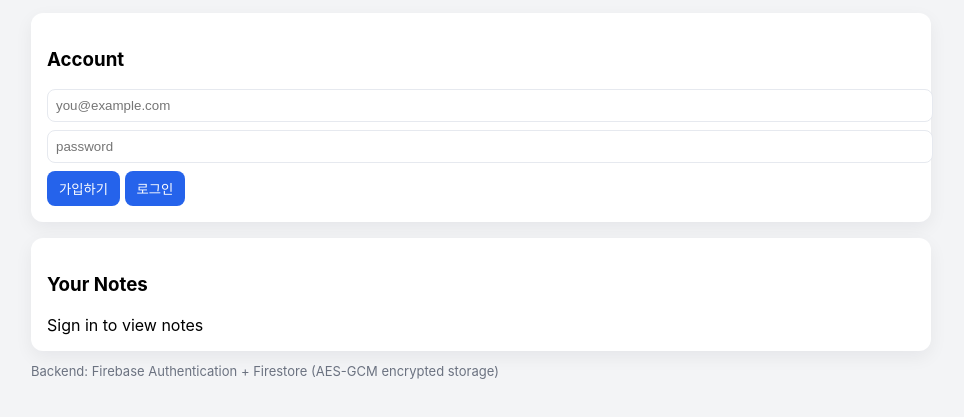
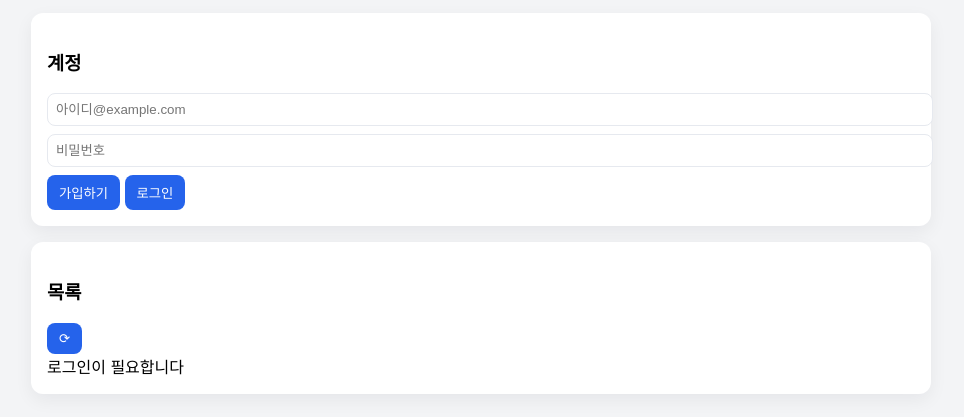
Before and after one commit to tatamoo/webpage, a plain HTML site: page index.html in a window 1280 px wide. Shown: the part 109-526 px from the top of the page, without its empty margins (159-1123 px from the left). Drawn offline with Linux system fonts and the light colour scheme; no server answers.

Commit message:
Translate HTML content to Korean

```diff
--- a/index.html
+++ b/index.html
@@ -13,12 +13,12 @@
     </header>
 
     <div class="card">
-      <h3>Account</h3>
+      <h3>계정</h3>
 
       <!-- 로그인 폼 -->
       <div id="authPane">
-        <input id="email" type="email" placeholder="you@example.com" />
-        <input id="password" type="password" placeholder="password" style="margin-top:8px" />
+        <input id="email" type="email" placeholder="아이디@example.com" />
+        <input id="password" type="password" placeholder="비밀번호" style="margin-top:8px" />
         <div style="margin-top:8px">
           <button id="signupBtn">가입하기</button>
           <button id="signinBtn">로그인</button>
@@ -33,21 +33,25 @@
     </div>
 
     <div class="card" id="editor" style="display:none">
-      <h3>Create Note</h3>
-      <input id="title" placeholder="Title" />
-      <textarea id="content" rows="6" style="margin-top:8px" placeholder="Write your note..."></textarea>
+      <h3>메모 입력</h3>
+      <input id="title" placeholder="제목" />
+      <textarea id="content" rows="6" style="margin-top:8px" placeholder="내용을 입력하세요"></textarea>
       <div style="margin-top:8px">
         <button id="saveBtn">저장</button>
-        <button id="refreshBtn" style="background:#6b7280">Refresh</button>
+
       </div>
     </div>
 
     <div class="card">
-      <h3>Your Notes</h3>
-      <div id="notesList">Sign in to view notes</div>
+      <div class="card-header">
+        <h3 class="title">목록</h3>
+        <button id="refreshBtn" class="icon-btn" aria-label="새로고침">
+         ⟳
+        </button>
+      </div>
+      <div id="notesList">로그인이 필요합니다</div>
     </div>
 
-    <footer style="margin-top:12px;color:#6b7280;font-size:13px">Backend: Firebase Authentication + Firestore (AES-GCM encrypted storage)</footer>
   </div>
 
   <script type="module" src="app.js"></script>
```
